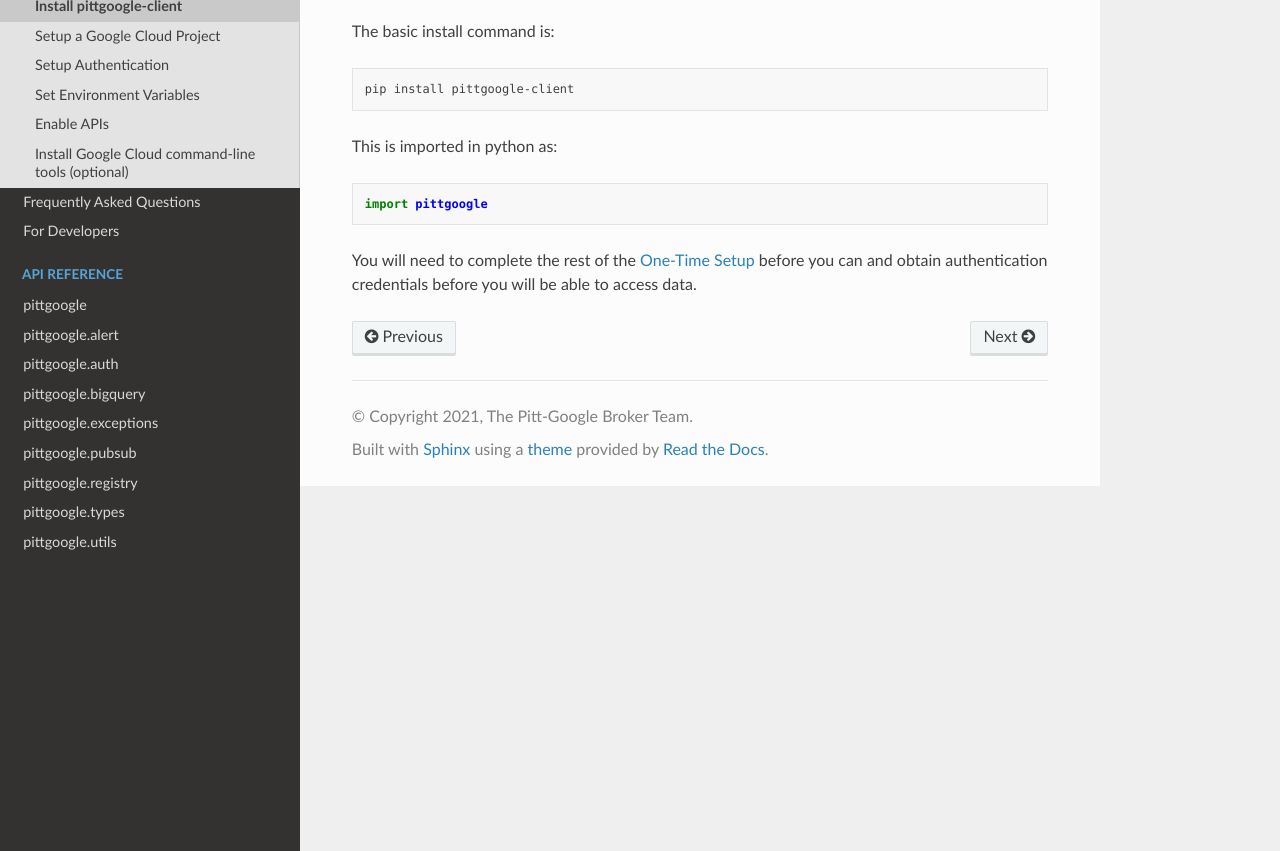
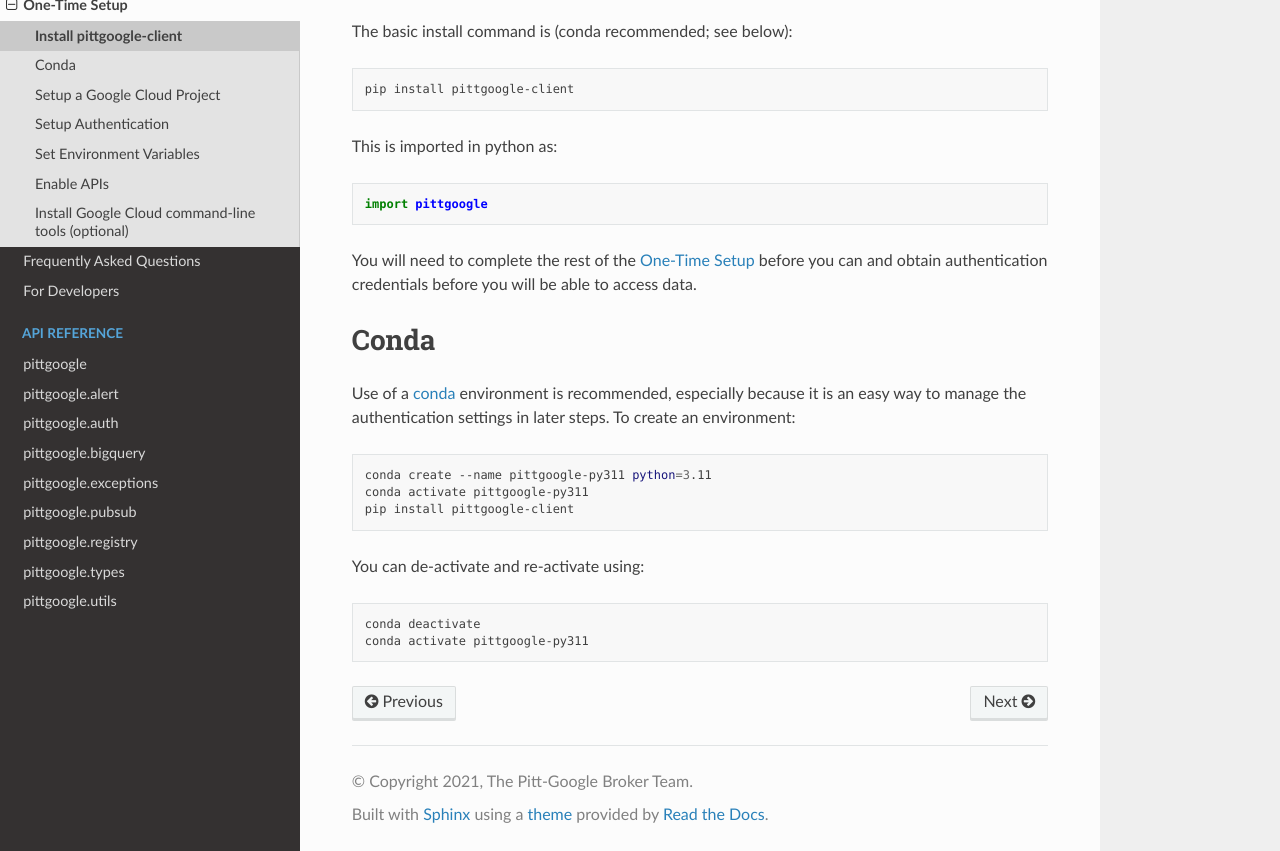
Before and after one commit to mwvgroup/pittgoogle-client, a Sphinx documentation site: the page built from docs/source/main/one-time-setup/install.rst, in a window 1280 px wide and 1115 px high, cut to the strip 264-1115 px from the top of the window. Built offline with Sphinx 7.4.7 and the Read the Docs theme 2.0.0, drawn with Linux system fonts in a browser that asks for light colours; some of the changed text lies outside the part shown.

Commit message:
add conda instructions

```diff
--- a/docs/source/main/one-time-setup/install.rst
+++ b/docs/source/main/one-time-setup/install.rst
@@ -1,11 +1,11 @@
 .. _install:
 
 Install pittgoogle-client
-----------------------------
+-------------------------
 
 .. automodule:: pittgoogle
 
-The basic install command is:
+The basic install command is (conda recommended; see below):
 
 .. code-block:: bash
 
@@ -19,3 +19,22 @@ This is imported in python as:
 
 You will need to complete the rest of the :ref:`one-time-setup` before you can and obtain authentication
 credentials before you will be able to access data.
+
+Conda
+-----
+
+Use of a `conda <https://conda.io/projects/conda>`__ environment is recommended, especially because
+it is an easy way to manage the authentication settings in later steps. To create an environment:
+
+.. code-block:: bash
+
+    conda create --name pittgoogle-py311 python=3.11
+    conda activate pittgoogle-py311
+    pip install pittgoogle-client
+
+You can de-activate and re-activate using:
+
+.. code-block:: bash
+
+    conda deactivate
+    conda activate pittgoogle-py311
```
